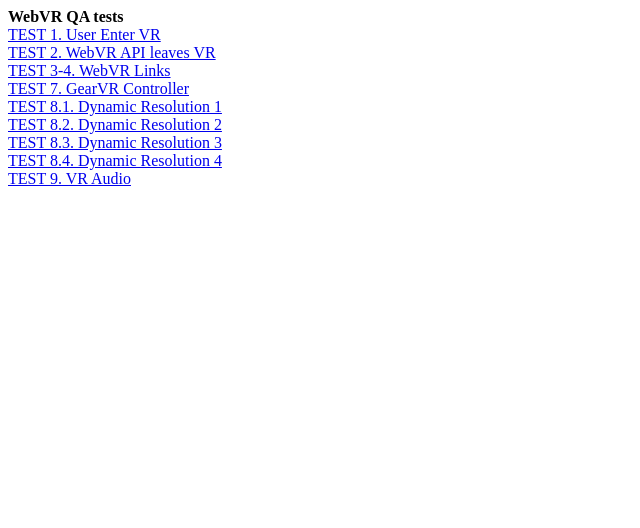
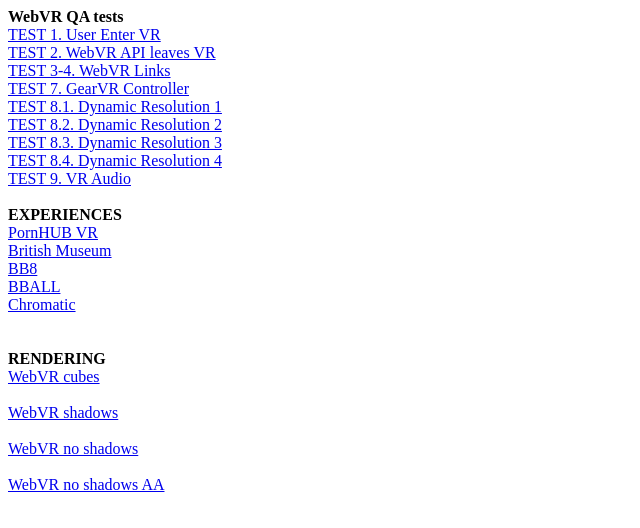
Before and after one commit to Artyom17/webvr-qa, a plain HTML site: page index.html in a window 1280 px wide. Shown: the whole page, without its empty margins (0-640 px from the left). Drawn offline with Linux system fonts and the light colour scheme.

Commit message:
Adding links

```diff
--- a/index.html
+++ b/index.html
@@ -11,3 +11,23 @@
 <a href="https://artyom17.github.io/webvr.info/samples/08d-dynamic-resolution-4.html">TEST 8.4. Dynamic Resolution 4</a><br>
 
 <a href="https://artyom17.github.io/webvr.info/samples/06-vr-audio.html">TEST 9. VR Audio</a><br>
+
+
+
+<br>
+<h><b>EXPERIENCES</b></h><br>
+<a href="https://www.pornhub.com/video/search?search=vr">PornHUB VR</a><br>
+<a href="http://vr.britishmuseum.org">British Museum</a><br>
+<a href="https://bb8a.surge.sh">BB8</a><br>
+<a href="https://bball.surge.sh">BBALL</a><br>
+<a href="https://chromatic.funktroniclabs.com">Chromatic</a><br>
+<br>
+<br>
+<h><b>RENDERING</b></h><br>
+<a href="/3js/examples/webvr_cubes.html">WebVR cubes</a><br>
+<br>
+<a href="/3js/examples/webvr_shadows.html">WebVR shadows</a><br>
+<br>
+<a href="/3js/examples/webvr_noshadows.html">WebVR no shadows</a><br>
+<br>
+<a href="/3js/examples/webvr_noshadows_aa.html">WebVR no shadows AA</a><br>
```
